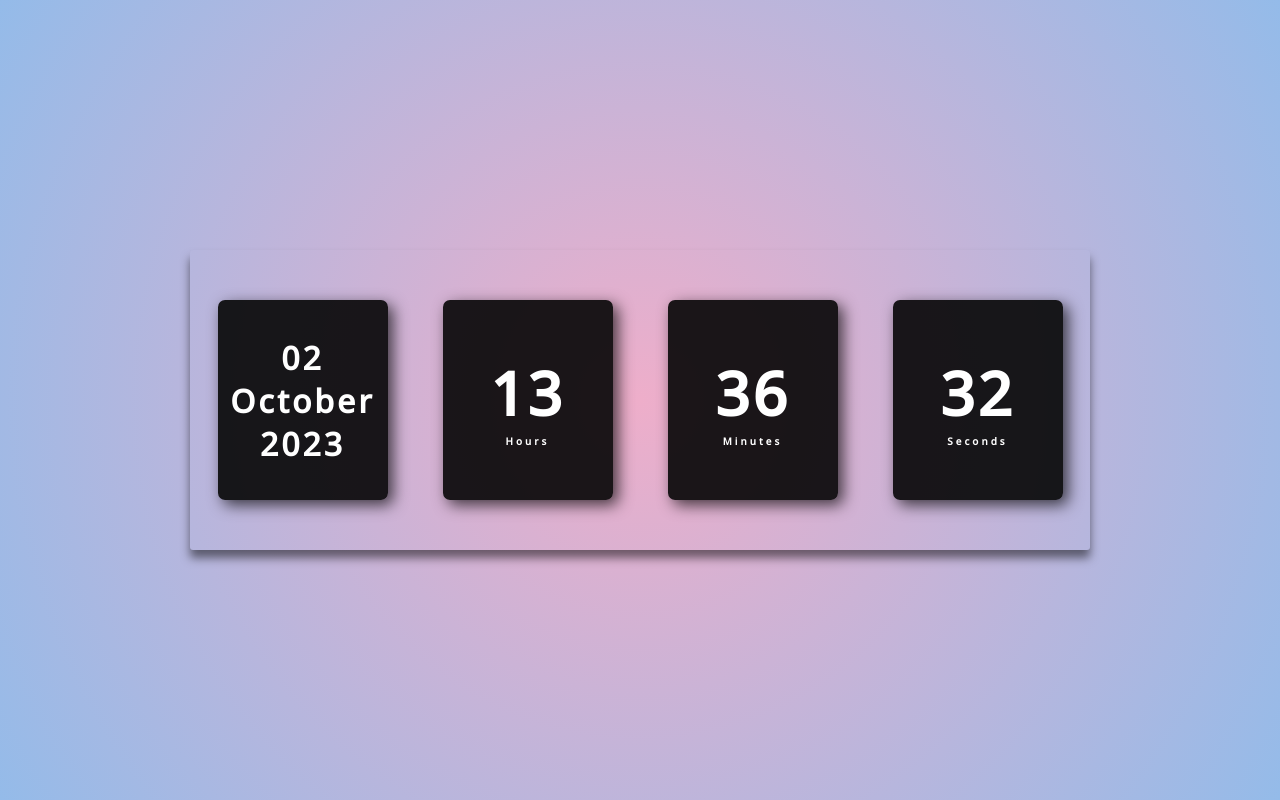
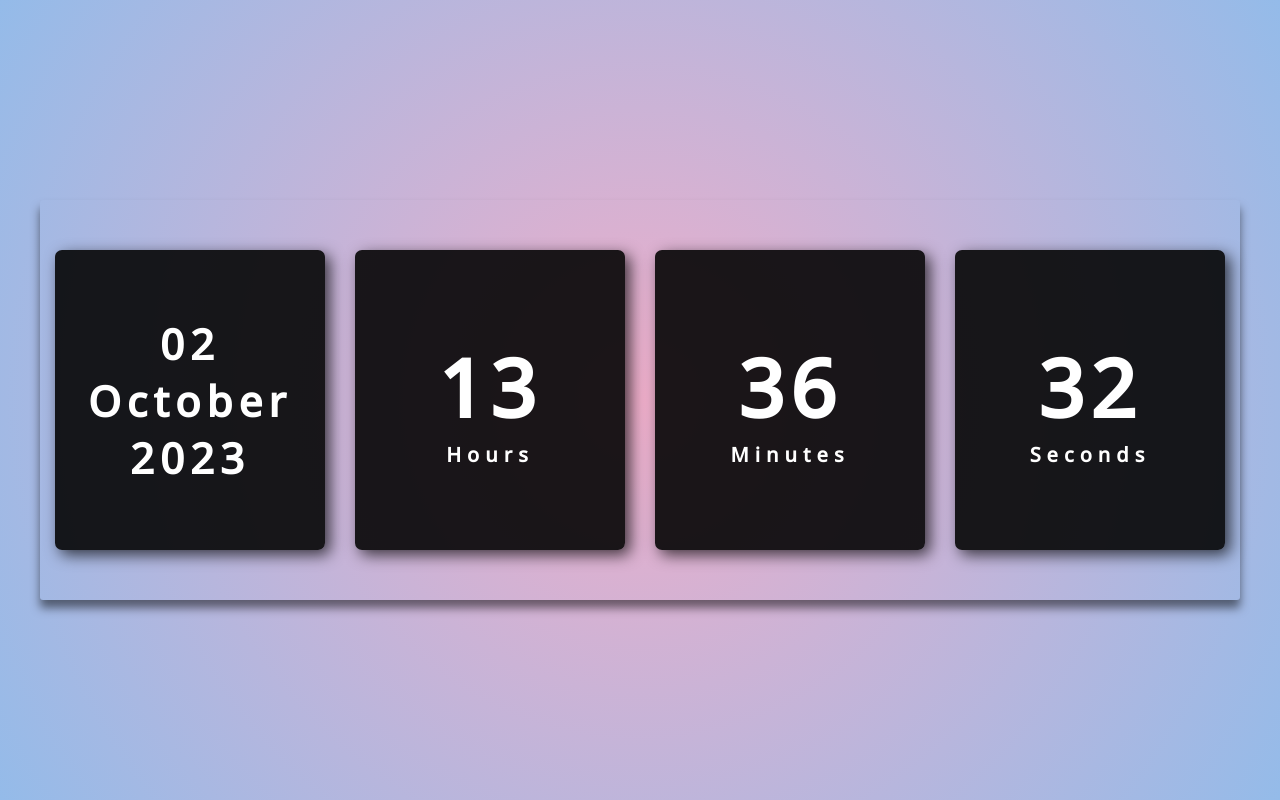
Before and after one commit to camiwr/Relogio_Digital, a plain HTML site: page index.html in a window 1280 px wide. Drawn offline with nearby package versions, Linux system fonts and the light colour scheme.

Commit message:
css ajustes

```diff
--- a/style.css
+++ b/style.css
@@ -20,16 +20,16 @@ background: radial-gradient(circle, rgba(238,174,202,1) 0%, rgba(148,187,233,1)
     display: flex; /*elementos lado a lado*/
     align-items: center; /*centralizar elementos */
     justify-content: space-around;
-    height: 300px;
-    width: 900px;
+    height: 400px;
+    width: 1200px;
     background: transparent;
     border-radius: 3px;
     box-shadow: 0px 8px 10px rgba(0, 0, 0, .5);
 }
 
 .clock div {
-    height: 200px;
-    width: 170px;
+    height: 300px;
+    width: 270px;
     display: flex;
     flex-direction: column; /* elementos posiçao - coluna*/
     align-items: center;
@@ -38,19 +38,19 @@ background: radial-gradient(circle, rgba(238,174,202,1) 0%, rgba(148,187,233,1)
     background: rgba(5, 5, 5, .9);
     box-shadow: 5px 5px 15px rgba(0, 0, 0, .7);
     border-radius: 7px;
-    letter-spacing: 3px;
+    letter-spacing: 6px;
 }
 
 .clock span {
     font-weight: bolder;
-    font-size: 60px;
+    font-size: 80px;
 }
 
 .clock span.time {
-    font-size: 10px;
+    font-size: 20px;
 }
 
 #months, #day, #year {
-    font-size: 32px;
+    font-size: 42px;
     flex-direction: row-reverse;
 }
```
